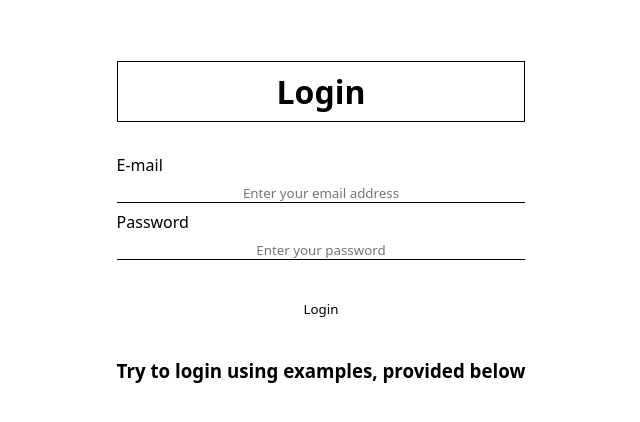
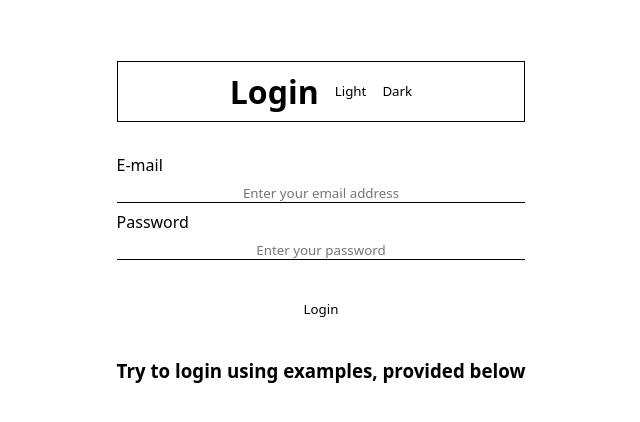
Before and after one commit to GreenCatInForest/login-app, a React (Create React App) app: page / in a window 1280 px wide. Shown: the top 422 px of the page, without its empty margins (319-959 px from the left). Built offline with nearby package versions, Linux system fonts and the light colour scheme.

Commit message:
test handle login function onclick

```diff
--- a/src/components/Header.js
+++ b/src/components/Header.js
@@ -2,6 +2,10 @@ export const Header = () => {
   return (
     <div className="header">
       <h1 className="headerTitle">Login</h1>
+      <button type="button" className="buttonLightTheme">
+        Light
+      </button>
+      <button type="button buttonDarkTheme">Dark</button>
     </div>
   );
 };
--- a/src/components/Login.js
+++ b/src/components/Login.js
@@ -6,6 +6,17 @@ export const Login = () => {
 
   // check if states are working
   // console.log(loginEmail, loginPassword);
+
+  let userDatas = [
+    {
+      userLogin: "Jon Snow",
+      password: "KnowNothingExceptTheNightKingisREAL1111",
+    },
+    {
+      userLogin: "Arya Stark",
+      password: "StickThemWithThePoinEnd",
+    },
+  ];
 
   const handleChange = (event) => {
     // check if handleChange working
@@ -20,6 +31,18 @@ export const Login = () => {
   };
   console.log("loginEmail: " + loginEmail);
   console.log("loginPassword: " + loginPassword);
+
+  const handleLogin = (LoginEmail, LoginPassword) => {
+    userDatas.forEach((userData) => {
+      if (
+        userData.userLogin === LoginEmail &&
+        userData.userPassword === LoginPassword
+      ) {
+        console.log("+");
+      }
+      console.log("-");
+    });
+  };
 
   return (
     <div className="login">
@@ -47,7 +70,7 @@ export const Login = () => {
           placeholder="Enter your password"
         />
       </form>
-      <button className="loginButton" type="submit">
+      <button className="loginButton" type="button" onClick={handleLogin}>
         Login
       </button>
     </div>
--- a/src/index.css
+++ b/src/index.css
@@ -47,7 +47,8 @@ body {
 /* Header styles */
 .header {
   display: flex;
-  flex-direction: column;
+  flex-direction: row;
+  justify-content: center;
   gap: 1rem;
   padding: 0.5rem 1rem;
   border: 1px solid black;
```
